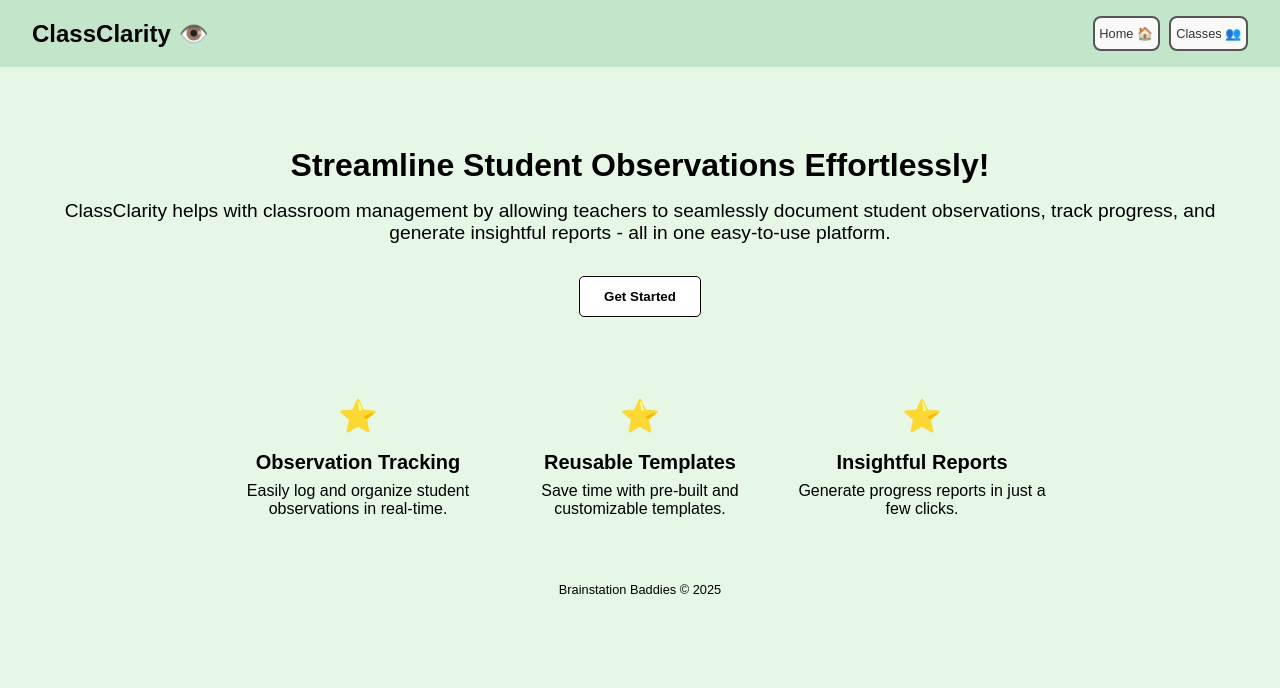
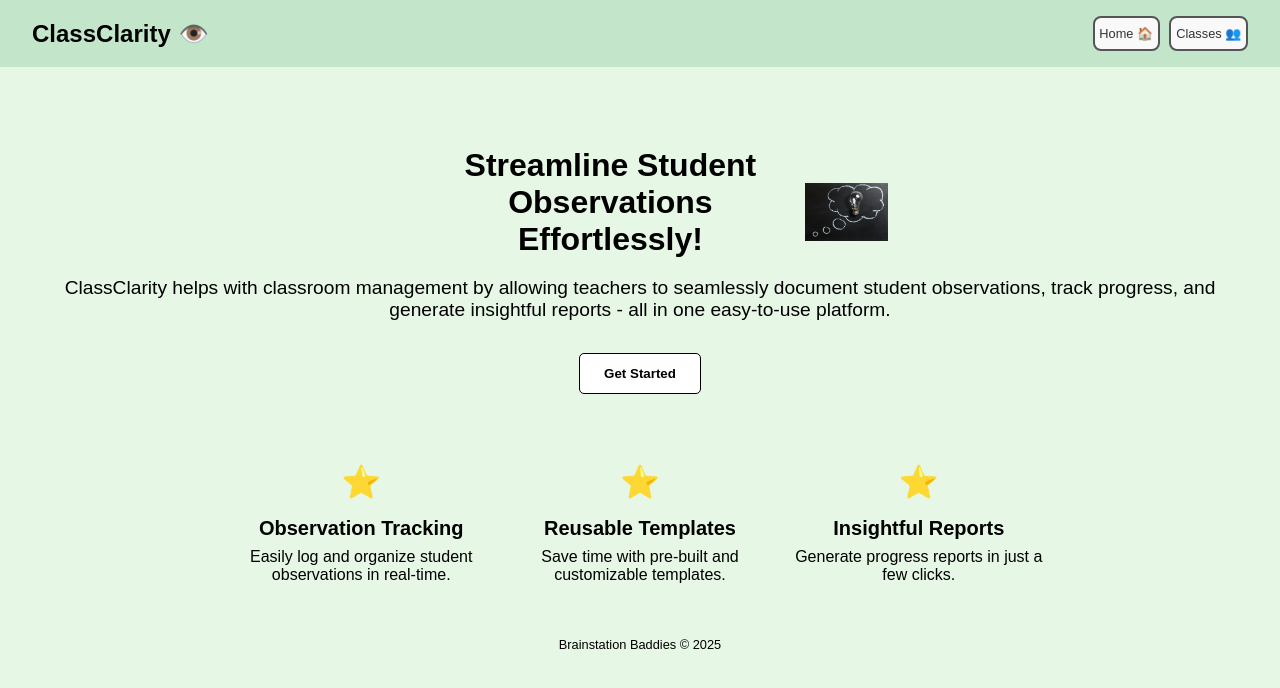
Before and after one commit to simsidhu7/KoruHackathon, a React (Vite) app: page / in a window 1280 px wide. Shown: the top 688 px of the page. Built offline with nearby package versions, Linux system fonts and the light colour scheme.

Commit message:
Format the homepage, add an image, and add button functionality

```diff
--- a/src/pages/HomePage/HomePage.jsx
+++ b/src/pages/HomePage/HomePage.jsx
@@ -1,22 +1,34 @@
-import './HomePage.scss';
-import '../../App.scss';
-import Header from '../../components/Header/Header';
+import "./HomePage.scss";
+import "../../App.scss";
+import Header from "../../components/Header/Header";
+import bubble from "../../assets/images/bubble.jpg";
+import {useNavigate} from "react-router-dom";
 
 function HomePage() {
+  const navigate = useNavigate();
   return (
     <div className="homepage">
       <Header />
       <main className="homepage__content">
         <section className="homepage__hero">
-          <h2 className="homepage__hero-title">
-            Streamline Student Observations Effortlessly!
-          </h2>
+          <div className="homepage__hero-title-container">
+            <h2 className="homepage__hero-title">
+              Streamline Student Observations Effortlessly!
+            </h2>
+            <img
+              src={bubble}
+              alt="Thinking Bubble Graphic"
+              className="homepage__hero-image"
+            />
+          </div>
           <p className="homepage__hero-description">
             ClassClarity helps with classroom management by allowing teachers to
             seamlessly document student observations, track progress, and
             generate insightful reports - all in one easy-to-use platform.
           </p>
-          <button className="homepage__hero-button">Get Started</button>
+          <button className="homepage__hero-button"
+          onClick={()=> navigate ("/classes")}
+          >Get Started</button>
         </section>
 
         <section className="homepage__features">
--- a/src/pages/HomePage/HomePage.scss
+++ b/src/pages/HomePage/HomePage.scss
@@ -11,14 +11,33 @@
   }
 
   &__hero {
+    display:flex;
+    flex-direction:column;
+    align-items:center;
+    text-align:center;
     background-color: #e6f7e6;
     padding: 3rem 1rem;
+  }
+
+  &__hero-title-container {
+    display: flex;
+    align-items: center;
+    justify-content:center;
+    gap: 0.5rem;
+    max-width:31rem;
+  }
+
+  &__hero-image {
+    width: 5.2rem;
+    height: auto;
+    object-fit:contain;
   }
 
   &__hero-title {
     font-size: 2rem;
     font-weight: bold;
-    margin-bottom: 1rem;
+    margin-bottom: 1.2rem;
+    padding-left:2rem;
   }
 
   &__hero-description {
@@ -44,8 +63,8 @@
     display: flex;
     flex-wrap: wrap;
     justify-content: center;
-    gap: 2rem;
-    padding: 2rem 0;
+    gap: 1.8rem;
+    padding: 1.3rem 0;
   }
 
   &__feature {
```
Also changed, not shown: src/assets/images/bubble.jpg (added).
